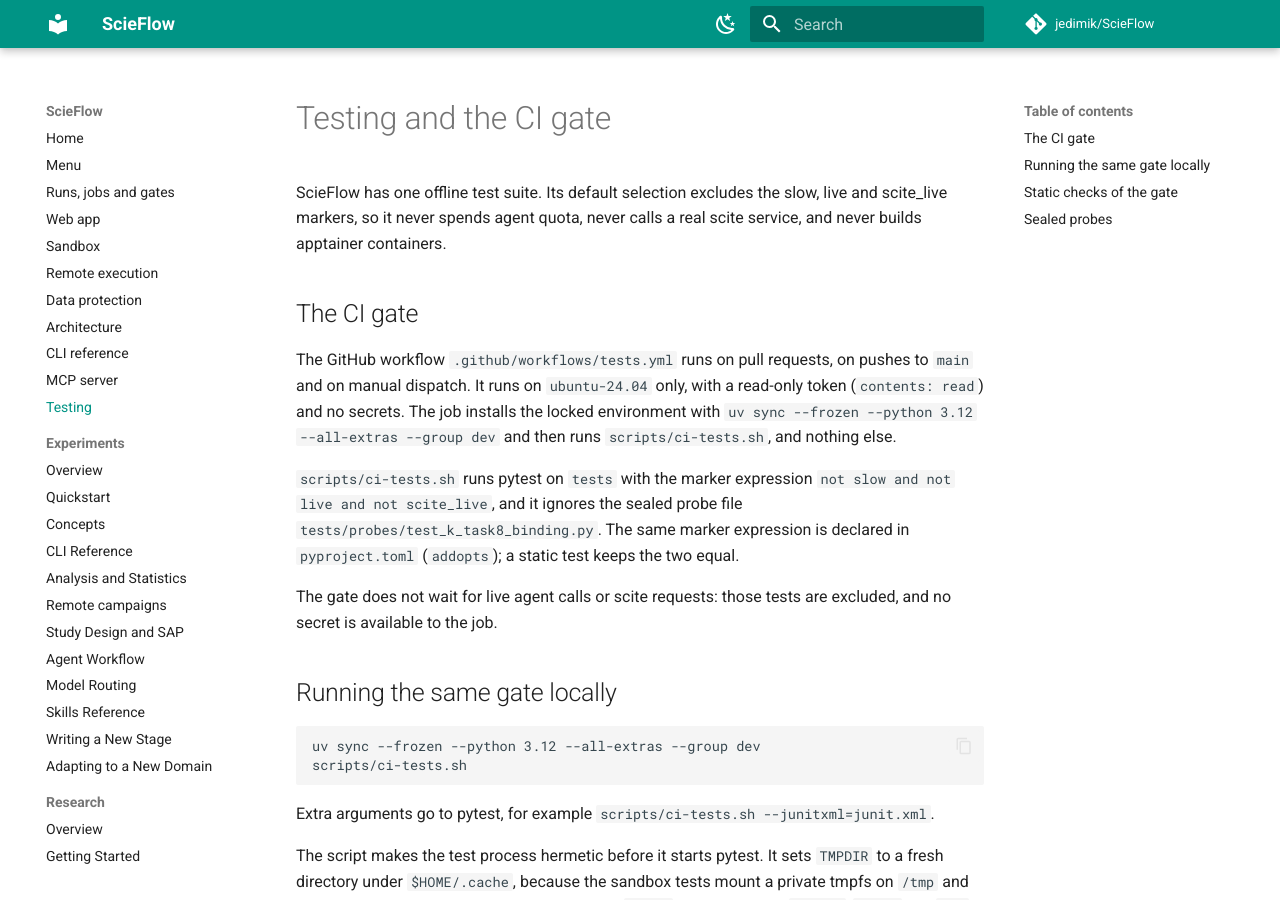
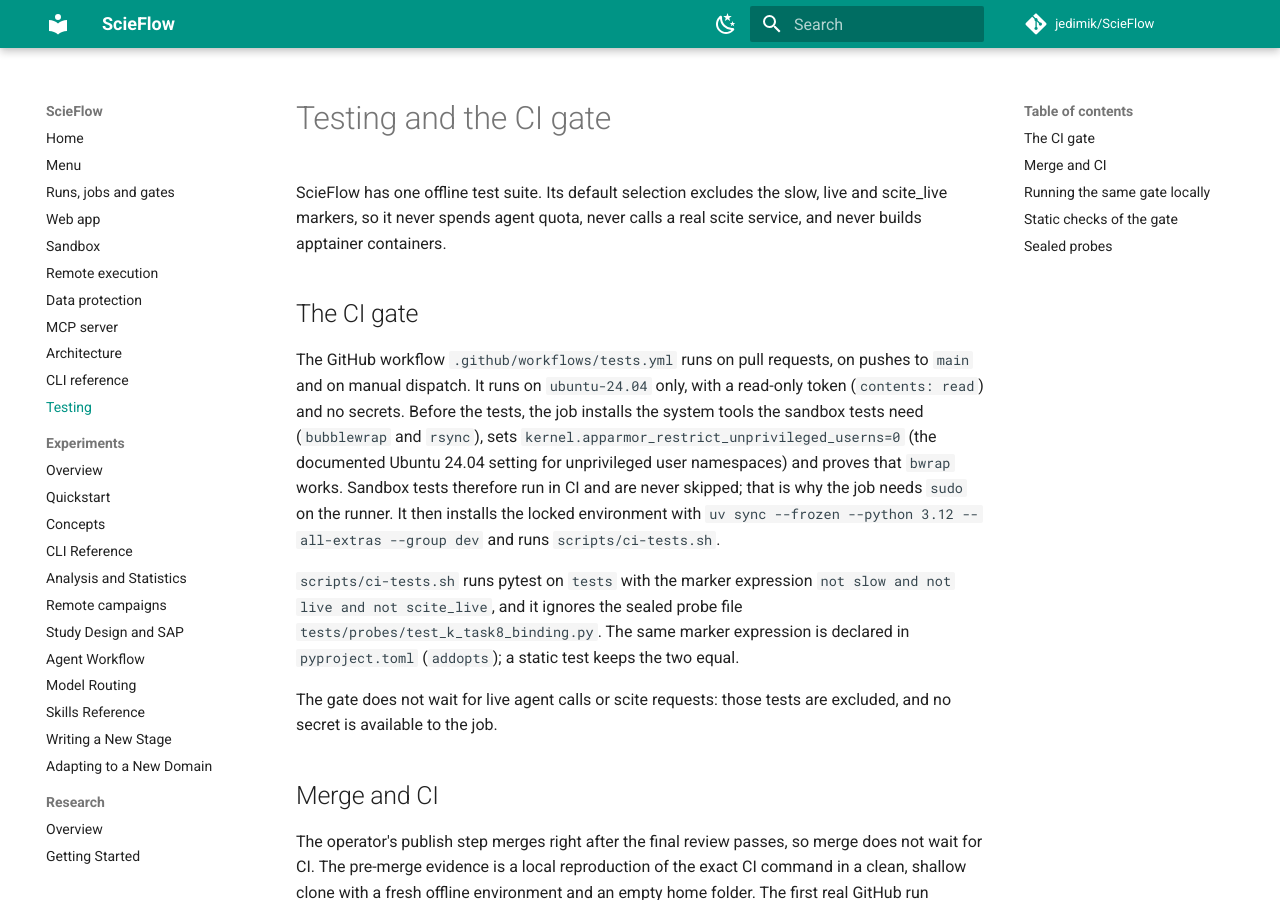
Before and after one commit to jedimik/ScieFlow, an MkDocs documentation site: the page built from docs/testing.md, in a window 1280 px wide and 900 px high. Built offline with MkDocs 1.6.1 and Material for MkDocs 9.7.7, drawn with Linux system fonts in a browser that asks for light colours; comment, search, counter and statistics services are not loaded; some of the changed text lies outside the part shown.

Commit message:
docs(testing): merge/CI note, sandbox CI setup, MCP nav order (M-I final fix)
Close final review r1 findings: docs/testing.md now states the M-I-D4 note
(merge does not wait for CI; pre-merge evidence is the local clean-clone
reproduction), names the system-tools step and the M-I-D3 sysctl/bwrap
proof, and drops the inaccurate "and nothing else". mkdocs nav puts the
MCP server after Data protection. The doc check needle "does not wait"
was satisfied by an unrelated sentence; it is now "merge does not wait
for CI" plus "bubblewrap" and the sysctl setting (RED first, then GREEN).

```diff
--- a/docs/testing.md
+++ b/docs/testing.md
@@ -8,9 +8,13 @@
 
 The GitHub workflow `.github/workflows/tests.yml` runs on pull requests, on
 pushes to `main` and on manual dispatch. It runs on `ubuntu-24.04` only, with a
-read-only token (`contents: read`) and no secrets. The job installs the locked
-environment with `uv sync --frozen --python 3.12 --all-extras --group dev` and
-then runs `scripts/ci-tests.sh`, and nothing else.
+read-only token (`contents: read`) and no secrets. Before the tests, the job installs the system tools the sandbox tests need
+(`bubblewrap` and `rsync`), sets `kernel.apparmor_restrict_unprivileged_userns=0`
+(the documented Ubuntu 24.04 setting for unprivileged user namespaces) and
+proves that `bwrap` works. Sandbox tests therefore run in CI and are never
+skipped; that is why the job needs `sudo` on the runner. It then installs the
+locked environment with `uv sync --frozen --python 3.12 --all-extras --group dev`
+and runs `scripts/ci-tests.sh`.
 
 `scripts/ci-tests.sh` runs pytest on `tests` with the marker expression
 `not slow and not live and not scite_live`, and it ignores the sealed probe
@@ -19,6 +23,14 @@
 
 The gate does not wait for live agent calls or scite requests: those tests are
 excluded, and no secret is available to the job.
+
+## Merge and CI
+
+The operator's publish step merges right after the final review passes, so
+merge does not wait for CI. The pre-merge evidence is a local reproduction of
+the exact CI command in a clean, shallow clone with a fresh offline environment
+and an empty home folder. The first real GitHub run happens on the pull request
+itself.
 
 ## Running the same gate locally
 
--- a/mkdocs.yml
+++ b/mkdocs.yml
@@ -59,9 +59,9 @@
   - Sandbox: sandbox.md
   - Remote execution: remote.md
   - Data protection: data-protection.md
+  - MCP server: mcp.md
   - Architecture: architecture.md
   - CLI reference: cli.md
-  - MCP server: mcp.md
   - Testing: testing.md
   - Experiments:
       - Overview: experiments/index.md
```
Also changed, not shown: 1 other file.
